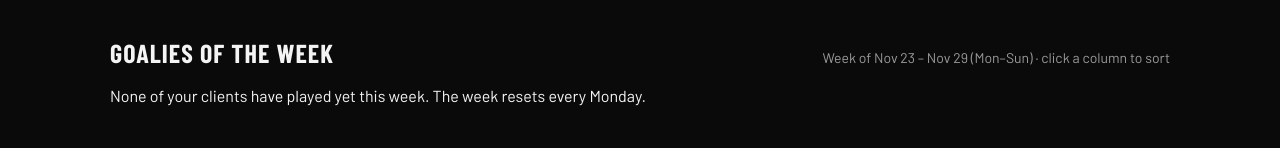
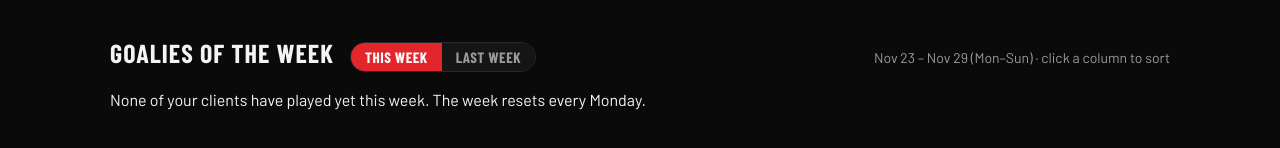
Before and after one commit to Goaliemindset/ProClientTracker, a plain HTML site: page index.html in a window 1280 px wide. Both pictures are taken after a click on the button "THIS WEEK". Shown: the part 172-320 px from the top of the page. Drawn offline with nearby package versions, Linux system fonts and the light colour scheme; a web font is replaced by a local one.

Commit message:
Add files via upload

```diff
--- a/index.html
+++ b/index.html
@@ -64,7 +64,11 @@ details{margin-top:6px}
 .gl .rL,.gl .rT{color:var(--ash)}
 .gl .num{text-align:right}
 .wk-head{display:flex;flex-wrap:wrap;gap:6px 16px;align-items:baseline;justify-content:space-between;margin:20px 0 10px}
-.wk-head h2{margin:0;border:0;padding:0}.wk-head .rng{color:var(--ash);font-size:14px}
+.wk-head h2{margin:0;border:0;padding:0}
+.wk-seg{display:inline-flex;border:1px solid var(--line);border-radius:999px;overflow:hidden;margin-right:auto}
+.wk-seg button{all:unset;cursor:pointer;font:700 15px "Barlow Condensed",sans-serif;letter-spacing:.5px;text-transform:uppercase;padding:5px 14px;color:var(--ash);background:var(--card)}
+.wk-seg button:hover{color:#fff}.wk-seg button[aria-pressed=true]{background:var(--red);color:#fff}
+.wk-seg button:focus-visible{outline:2px solid var(--red2);outline-offset:-2px}.wk-head .rng{color:var(--ash);font-size:14px}
 .wk-wrap{overflow-x:auto;border:1px solid var(--line);border-radius:6px;background:var(--card)}
 .wk{width:100%;border-collapse:collapse;font-size:15px;min-width:640px}
 .wk th,.wk td{padding:9px 10px;border-bottom:1px solid var(--line);text-align:left;white-space:nowrap}
@@ -96,13 +100,13 @@ const badge=p=>p.status=="played"&&p.result?({W:"Win",L:"Loss",T:"Tie"}[p.result
 const statLine=s=>`${s.saves??"?"} saves on ${s.sa??"?"} shots, ${s.ga??"?"} against${s.svpct?`, ${s.svpct} SV%`:""}${s.shutout?", shutout":""}`;
 let D,filter="All",league="";
 const LEAGUE_ORDER=["NHL","PWHL","AHL","ECHL","SPHL","Liiga","NCAA D1","NCAA D3","NCAA Women","OHL","QMJHL","WHL","USHL","BCHL","AJHL","SJHL","MJHL","OJHL","GOJHL"];
-let wkSort="svpct";
+let wkSort="svpct",wkBack=0;   // wkBack: 0 = this week, 1 = last week
 const isoDay=n=>new Date(Date.now()-n*864e5).toLocaleDateString("en-CA",{timeZone:"America/New_York"});
 const fmtDay=d=>new Date(d+"T12:00").toLocaleDateString([],{month:"short",day:"numeric"});
 // Goalies of the Week runs Monday to Sunday (Eastern time) and starts fresh every Monday.
-function weekRange(){const t=isoDay(0),dow=new Date(t+"T12:00:00Z").getUTCDay(),back=(dow+6)%7;
+function weekRange(back0=wkBack){const t=isoDay(0),dow=new Date(t+"T12:00:00Z").getUTCDay(),back=(dow+6)%7;
  const shift=(d,n)=>{const x=new Date(d+"T12:00:00Z");x.setUTCDate(x.getUTCDate()+n);return x.toISOString().slice(0,10)};
- const mon=shift(t,-back);return [mon,shift(mon,6)]}
+ const mon=shift(t,-back-7*back0);return [mon,shift(mon,6)]}
 function weekRows(ps){const [lo,hi]=weekRange();
  return ps.map(p=>{const gs=(p.recent||[]).filter(r=>r.date>=lo&&r.date<=hi);if(!gs.length)return null;
   let w=0,l=0,t=0,sv=0,sa=0,ga=0,so=0;gs.forEach(r=>{if(r.result=="W")w++;else if(r.result=="L")l++;else if(r.result=="T")t++;
@@ -111,8 +115,9 @@ function weekRows(ps){const [lo,hi]=weekRange();
 const WK_SORT={svpct:(a,b)=>(b.pct??-1)-(a.pct??-1)||b.sv-a.sv,w:(a,b)=>b.w-a.w||(b.pct??-1)-(a.pct??-1),ga:(a,b)=>a.gaa-b.gaa||(b.pct??-1)-(a.pct??-1),sv:(a,b)=>b.sv-a.sv,gp:(a,b)=>b.gp-a.gp||(b.pct??-1)-(a.pct??-1)};
 function weekTable(ps){const rows=weekRows(ps).sort(WK_SORT[wkSort]);
  const th=(k,label,n)=>`<th class="${n?"n ":""}${wkSort==k?"on":""}" aria-sort="${wkSort==k?"descending":"none"}"><button data-s="${k}">${label}</button></th>`;
- const head=`<div class="wk-head"><h2>Goalies of the Week</h2><span class="rng">Week of ${fmtDay(weekRange()[0])} – ${fmtDay(weekRange()[1])} (Mon–Sun) · click a column to sort</span></div>`;
- if(!rows.length)return head+`<p>None of your clients have played yet this week. The week resets every Monday.</p>`;
+ const seg=`<div class="wk-seg" role="group" aria-label="Which week">${["This week","Last week"].map((l,i)=>`<button data-w="${i}" aria-pressed="${wkBack==i}">${l}</button>`).join("")}</div>`;
+ const head=`<div class="wk-head"><h2>Goalies of the Week</h2>${seg}<span class="rng">${fmtDay(weekRange()[0])} – ${fmtDay(weekRange()[1])} (Mon–Sun) · click a column to sort</span></div>`;
+ if(!rows.length)return head+`<p>${wkBack?"None of your clients played last week.":"None of your clients have played yet this week. The week resets every Monday."}</p>`;
  return head+`<div class="wk-wrap"><table class="wk"><thead><tr><th class="rk">#</th><th>Goalie</th>${th("gp","GP",1)}${th("w","W-L",1)}${th("svpct","SV%",1)}${th("ga","GA / game",1)}${th("sv","Saves / shots",1)}<th class="n">SO</th></tr></thead><tbody>${
   rows.map((r,i)=>`<tr class="${i==0?"top1":""}"><td class="rk">${i+1}</td><td><div class="who">${r.p.logo?`<img src="${esc(r.p.logo)}" alt="" loading="lazy" onerror="this.remove()">`:""}<div><div class="nm2">${esc(r.p.name)}</div><div class="sub">${esc(r.p.team)} · ${esc(r.p.league)}</div></div></div></td><td class="n">${r.gp}</td><td class="n">${r.w}-${r.l}${r.t?"-"+r.t:""}</td><td class="n sv">${r.pct!=null?r.pct.toFixed(3).replace(/^0/,""):"–"}</td><td class="n">${r.gaa.toFixed(2)} <span class="sub">(${r.ga})</span></td><td class="n">${r.sa?`${r.sv} / ${r.sa}`:"–"}</td><td class="n">${r.so||""}</td></tr>`).join("")
  }</tbody></table></div>`}
@@ -124,9 +129,9 @@ function summary(r){let w=0,l=0,t=0,sv=0,sa=0,so=0;
  r.forEach(g=>{if(g.result=="W")w++;else if(g.result=="L")l++;else if(g.result=="T")t++;
   if(g.stats){sv+=g.stats.saves||0;sa+=g.stats.sa||0;if(g.stats.shutout)so++}});
  return `<b>${w}-${l}${t?"-"+t:""}</b>${sa?`, ${(sv/sa).toFixed(3).replace(/^0/,"")} SV%`:""}${so?`, ${so} SO`:""}`}
-const pastTable=r=>`<details class="past"><summary>Last ${r.length} game${r.length>1?"s":""} played: ${summary(r)}</summary><table class="gl"><thead><tr><th>Date</th><th>Opp</th><th>Result</th><th class="num">Saves</th><th class="num">SV%</th></tr></thead><tbody>${
+const pastTable=r0=>{const r=r0.slice(0,5);return `<details class="past"><summary>Last ${r.length} game${r.length>1?"s":""} played: ${summary(r)}</summary><table class="gl"><thead><tr><th>Date</th><th>Opp</th><th>Result</th><th class="num">Saves</th><th class="num">SV%</th></tr></thead><tbody>${
  r.map(g=>`<tr><td>${esc(shortDate(g.date))}</td><td class="opp">${esc(g.ha)} ${esc(g.opp)}</td><td class="r r${esc(g.result||"")}">${esc(g.result||"–")} ${esc(g.score||"")}</td><td class="num">${g.stats?`${g.stats.saves??"?"}/${g.stats.sa??"?"}`:"–"}</td><td class="num">${g.stats?.svpct?esc(g.stats.svpct)+(g.stats.shutout?" SO":""):"–"}</td></tr>`).join("")
-}</tbody></table></details>`;
+}</tbody></table></details>`};
 const esc=s=>String(s??"").replace(/[&<>"]/g,c=>({"&":"&amp;","<":"&lt;",">":"&gt;",'"':"&quot;"}[c]));
 const yday=()=>new Date(Date.now()-864e5).toLocaleDateString("en-CA",{timeZone:"America/New_York"});
 const ydGame=p=>(p.recent||[]).find(r=>r.date==yday());
@@ -145,7 +150,8 @@ function render(){
  const nIn=D.players.filter(p=>p.status=="in_net").length, nY=D.players.filter(ydGame).length;
  const nT=D.players.filter(p=>TODAY_ST.includes(p.status)).length;
  if(filter=="This week"){m.innerHTML=weekTable(league?D.players.filter(p=>p.league==league):D.players);
-  m.querySelectorAll(".wk th button").forEach(b=>b.onclick=()=>{wkSort=b.dataset.s;render()});}
+  m.querySelectorAll(".wk th button").forEach(b=>b.onclick=()=>{wkSort=b.dataset.s;render()});
+  m.querySelectorAll(".wk-seg button").forEach(b=>b.onclick=()=>{wkBack=+b.dataset.w;render()});}
  meta.innerHTML=`<b>${nIn} in net now</b> · ${nT} with games today · ${nY} played yesterday<br>Updated ${new Date(D.updated).toLocaleString()}`;
  let html="";
  if(filter=="This week")return;
```
Also changed, not shown: 1 other file.
